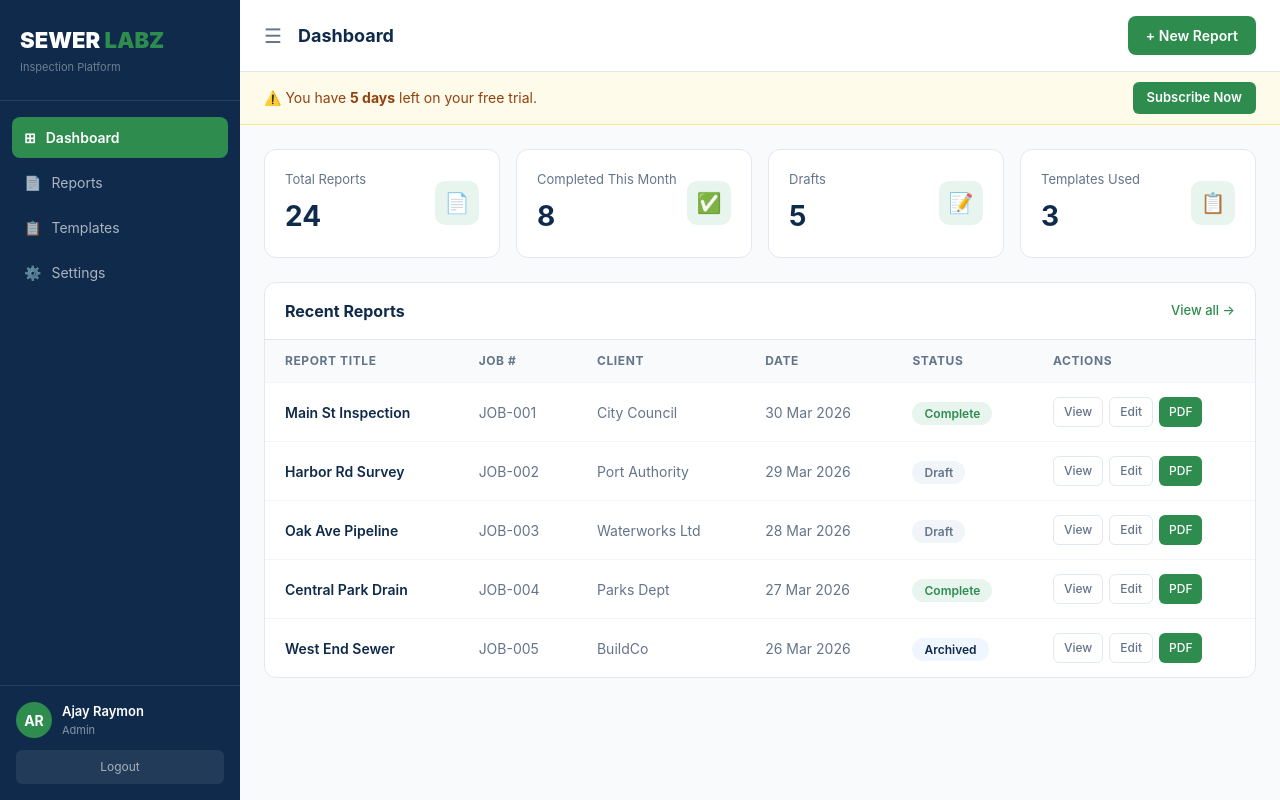
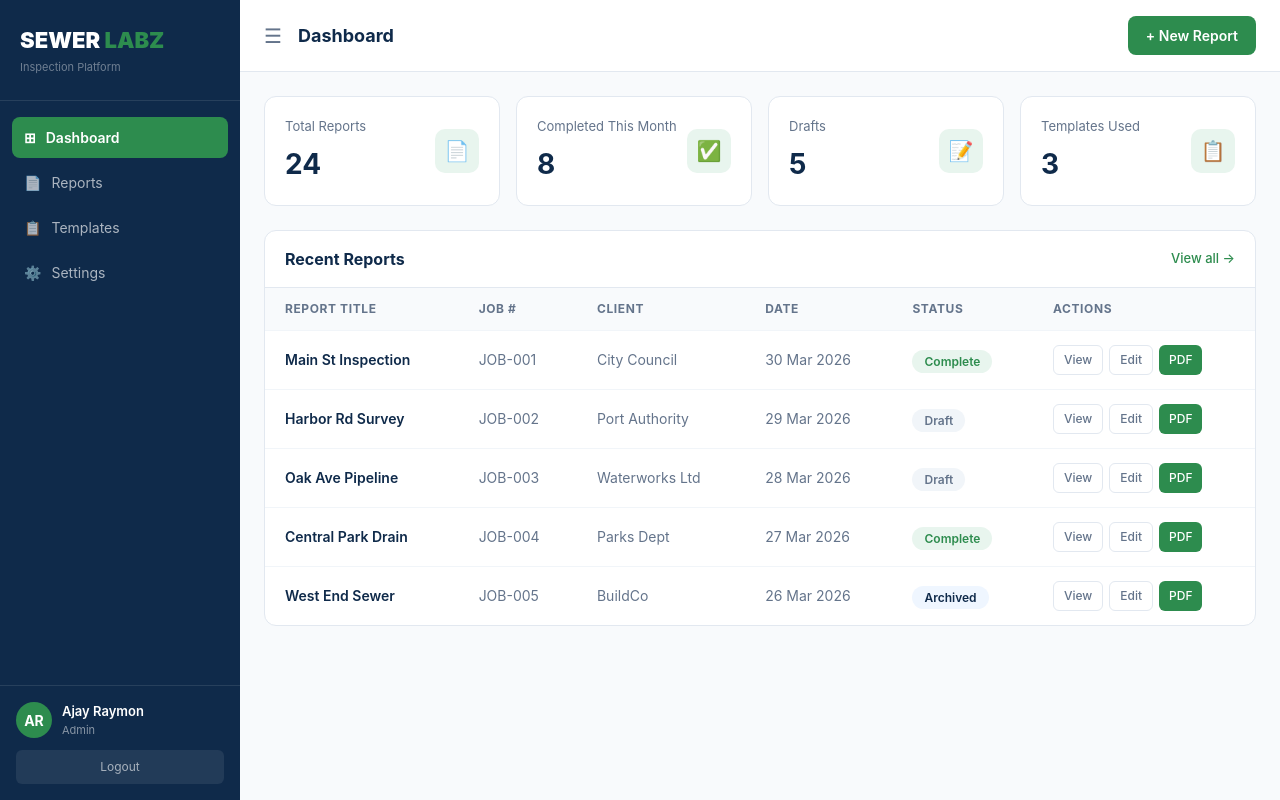
Before and after one commit to ajayramon/Sewer-labz, a Next.js app: page / in a window 1280 px wide. Built offline with nearby package versions, Linux system fonts and the light colour scheme.

Commit message:
Add Firebase auth, PDF fixes, database setup, API routes

```diff
--- a/app/page.tsx
+++ b/app/page.tsx
@@ -33,19 +33,14 @@ export default function Dashboard() {
         overflow: 'hidden',
         flexShrink: 0,
       }}>
-
-        {/* Logo */}
         <div style={{ padding: '24px 20px', borderBottom: '1px solid rgba(255,255,255,0.1)', whiteSpace: 'nowrap' }}>
           <div style={{ fontSize: '22px', fontWeight: 900 }}>
             <span style={{ color: '#ffffff' }}>SEWER </span>
             <span style={{ color: '#2D8C4E' }}>LABZ</span>
           </div>
-          <div style={{ color: 'rgba(255,255,255,0.4)', fontSize: '11px', marginTop: '2px' }}>
-            Inspection Platform
-          </div>
+          <div style={{ color: 'rgba(255,255,255,0.4)', fontSize: '11px', marginTop: '2px' }}>Inspection Platform</div>
         </div>
 
-        {/* Nav */}
         <nav style={{ flex: 1, padding: '16px 12px' }}>
           {[
             { icon: '⊞', label: 'Dashboard', href: '/', active: true },
@@ -57,17 +52,11 @@ export default function Dashboard() {
               key={item.label}
               onClick={() => window.location.href = item.href}
               style={{
-                display: 'flex',
-                alignItems: 'center',
-                gap: '10px',
-                padding: '10px 12px',
-                borderRadius: '8px',
-                marginBottom: '4px',
+                display: 'flex', alignItems: 'center', gap: '10px',
+                padding: '10px 12px', borderRadius: '8px', marginBottom: '4px',
                 background: item.active ? '#2D8C4E' : 'transparent',
                 color: item.active ? '#fff' : 'rgba(255,255,255,0.65)',
-                cursor: 'pointer',
-                whiteSpace: 'nowrap',
-                fontSize: '14px',
+                cursor: 'pointer', whiteSpace: 'nowrap', fontSize: '14px',
                 fontWeight: item.active ? 600 : 400,
               }}
             >
@@ -77,14 +66,12 @@ export default function Dashboard() {
           ))}
         </nav>
 
-        {/* User */}
         <div style={{ padding: '16px', borderTop: '1px solid rgba(255,255,255,0.1)' }}>
           <div style={{ display: 'flex', alignItems: 'center', gap: '10px' }}>
             <div style={{
               width: '36px', height: '36px', borderRadius: '50%',
               background: '#2D8C4E', display: 'flex', alignItems: 'center',
-              justifyContent: 'center', color: '#fff', fontWeight: 700,
-              fontSize: '14px', flexShrink: 0,
+              justifyContent: 'center', color: '#fff', fontWeight: 700, fontSize: '14px', flexShrink: 0,
             }}>AR</div>
             <div>
               <div style={{ color: '#fff', fontSize: '13px', fontWeight: 600, whiteSpace: 'nowrap' }}>Ajay Raymon</div>
@@ -92,10 +79,9 @@ export default function Dashboard() {
             </div>
           </div>
           <button style={{
-            marginTop: '12px', width: '100%', padding: '8px',
-            borderRadius: '6px', background: 'rgba(255,255,255,0.08)',
-            color: 'rgba(255,255,255,0.6)', fontSize: '12px',
-            textAlign: 'center', cursor: 'pointer', border: 'none',
+            marginTop: '12px', width: '100%', padding: '8px', borderRadius: '6px',
+            background: 'rgba(255,255,255,0.08)', color: 'rgba(255,255,255,0.6)',
+            fontSize: '12px', textAlign: 'center', cursor: 'pointer', border: 'none',
           }}>Logout</button>
         </div>
       </div>
@@ -110,36 +96,16 @@ export default function Dashboard() {
           justifyContent: 'space-between', position: 'sticky', top: 0, zIndex: 10,
         }}>
           <div style={{ display: 'flex', alignItems: 'center', gap: '16px' }}>
-            <button
-              onClick={() => setSidebarOpen(!sidebarOpen)}
-              style={{ background: 'none', border: 'none', fontSize: '20px', cursor: 'pointer', color: '#64748B' }}
-            >☰</button>
+            <button onClick={() => setSidebarOpen(!sidebarOpen)} style={{
+              background: 'none', border: 'none', fontSize: '20px', cursor: 'pointer', color: '#64748B',
+            }}>☰</button>
             <h1 style={{ fontSize: '18px', fontWeight: 700, color: '#0F2A4A', margin: 0 }}>Dashboard</h1>
           </div>
-          <button
-            onClick={() => window.location.href = '/reports/new'}
-            style={{
-              background: '#2D8C4E', color: '#fff', border: 'none',
-              padding: '9px 18px', borderRadius: '8px', fontSize: '14px',
-              fontWeight: 600, cursor: 'pointer',
-            }}
-          >+ New Report</button>
-        </div>
-
-        {/* Trial banner */}
-        <div style={{
-          background: '#FFFBEB', borderBottom: '1px solid #FDE68A',
-          padding: '10px 24px', display: 'flex',
-          alignItems: 'center', justifyContent: 'space-between',
-        }}>
-          <span style={{ color: '#92400E', fontSize: '14px' }}>
-            ⚠️ You have <strong>5 days</strong> left on your free trial.
-          </span>
-          <button style={{
+          <button onClick={() => window.location.href = '/reports/new'} style={{
             background: '#2D8C4E', color: '#fff', border: 'none',
-            padding: '6px 14px', borderRadius: '6px',
-            fontSize: '13px', fontWeight: 600, cursor: 'pointer',
-          }}>Subscribe Now</button>
+            padding: '9px 18px', borderRadius: '8px', fontSize: '14px',
+            fontWeight: 600, cursor: 'pointer',
+          }}>+ New Report</button>
         </div>
 
         {/* Content */}
@@ -206,14 +172,12 @@ export default function Dashboard() {
                           <button key={action} style={{
                             background: 'none', border: '1px solid #E2E8F0',
                             borderRadius: '6px', padding: '5px 10px',
-                            fontSize: '12px', cursor: 'pointer',
-                            color: '#64748B', fontWeight: 500,
+                            fontSize: '12px', cursor: 'pointer', color: '#64748B', fontWeight: 500,
                           }}>{action}</button>
                         ))}
                         <button style={{
-                          background: '#2D8C4E', border: 'none',
-                          borderRadius: '6px', padding: '5px 10px',
-                          fontSize: '12px', cursor: 'pointer',
+                          background: '#2D8C4E', border: 'none', borderRadius: '6px',
+                          padding: '5px 10px', fontSize: '12px', cursor: 'pointer',
                           color: '#fff', fontWeight: 500,
                         }}>PDF</button>
                       </div>
```
